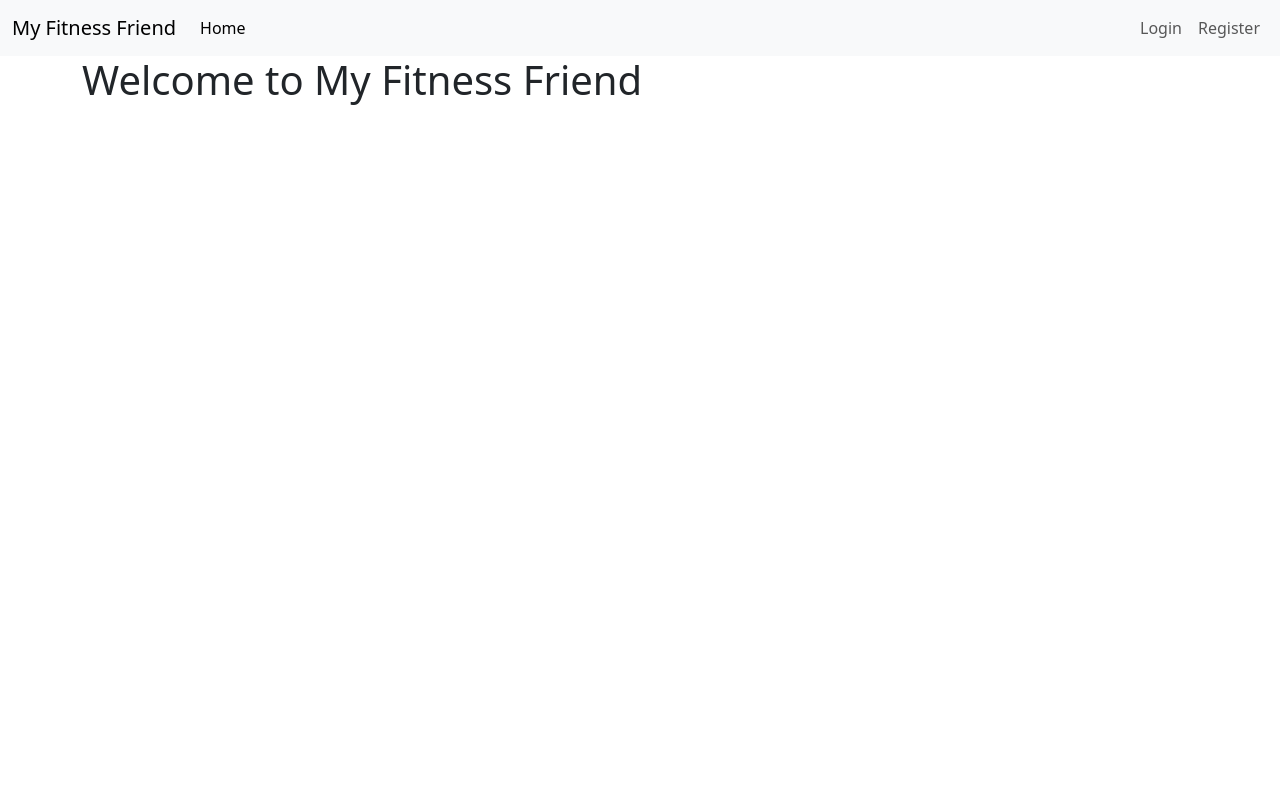
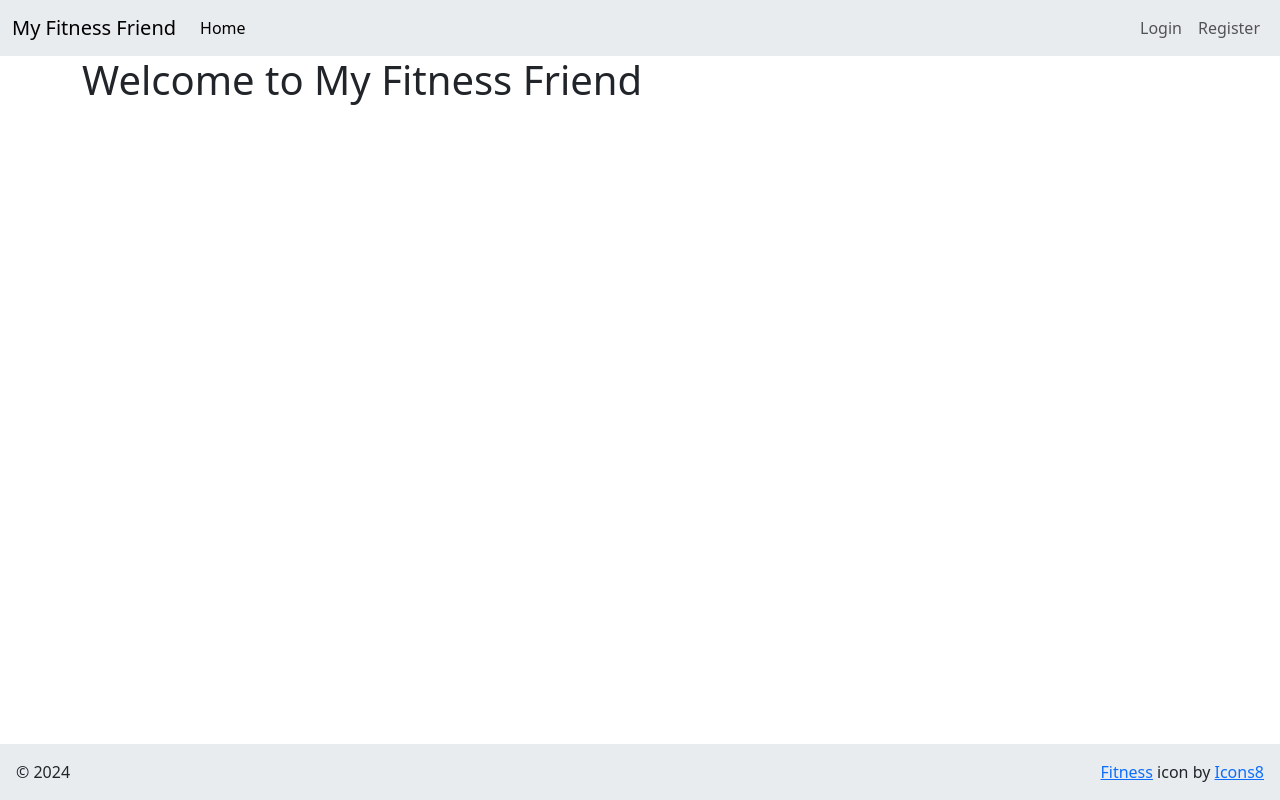
Before and after one commit to DavidMorgan92/MyFitnessFriend, a Django app: page / in a window 1280 px wide. Run offline with Django 3.2, Linux system fonts and the light colour scheme.

Commit message:
Footer, layout and favicon

```diff
--- a/templates/base.html
+++ b/templates/base.html
@@ -1,19 +1,20 @@
 {% load static %}
 
 <!DOCTYPE html>
-<html lang="en">
+<html lang="en" class="h-100">
 
 <head>
   <meta charset="UTF-8">
   <meta name="viewport" content="width=device-width, initial-scale=1.0">
   <title>My Fitness Friend</title>
+  <link rel="icon" href="{% static 'favicon.png' %}" type="image/png">
   <link href="https://cdn.jsdelivr.net/npm/bootstrap@5.3.2/dist/css/bootstrap.min.css" rel="stylesheet"
     integrity="sha384-T3c6CoIi6uLrA9TneNEoa7RxnatzjcDSCmG1MXxSR1GAsXEV/Dwwykc2MPK8M2HN" crossorigin="anonymous">
 </head>
 
-<body>
+<body class="d-flex flex-column h-100">
   <!-- Navbar -->
-  <nav class="navbar navbar-expand-lg bg-body-tertiary">
+  <nav class="navbar navbar-expand-lg bg-body-secondary">
     <div class="container-fluid">
       <a class="navbar-brand" href="{% url 'home' %}">My Fitness Friend</a>
       <button class="navbar-toggler" type="button" data-bs-toggle="collapse" data-bs-target="#navbarSupportedContent"
@@ -58,10 +59,20 @@
   </div>
 
   <!-- Main content -->
-  <main class="container">
+  <main class="container flex-fill">
     {% block content %}
     {% endblock %}
   </main>
+
+  <!-- Footer -->
+  <footer class="bg-body-secondary p-3 d-flex justify-content-between">
+    <div>
+      &copy; 2024
+    </div>
+    <div>
+      <a target="_blank" href="https://icons8.com/icon/13390/fitness">Fitness</a> icon by <a target="_blank" href="https://icons8.com">Icons8</a>
+    </div>
+  </footer>
 
   <!-- Scripts -->
   <script src="https://cdn.jsdelivr.net/npm/jquery@3.7.1/dist/jquery.min.js"></script>
```
Also changed, not shown: static/favicon.png (added).
